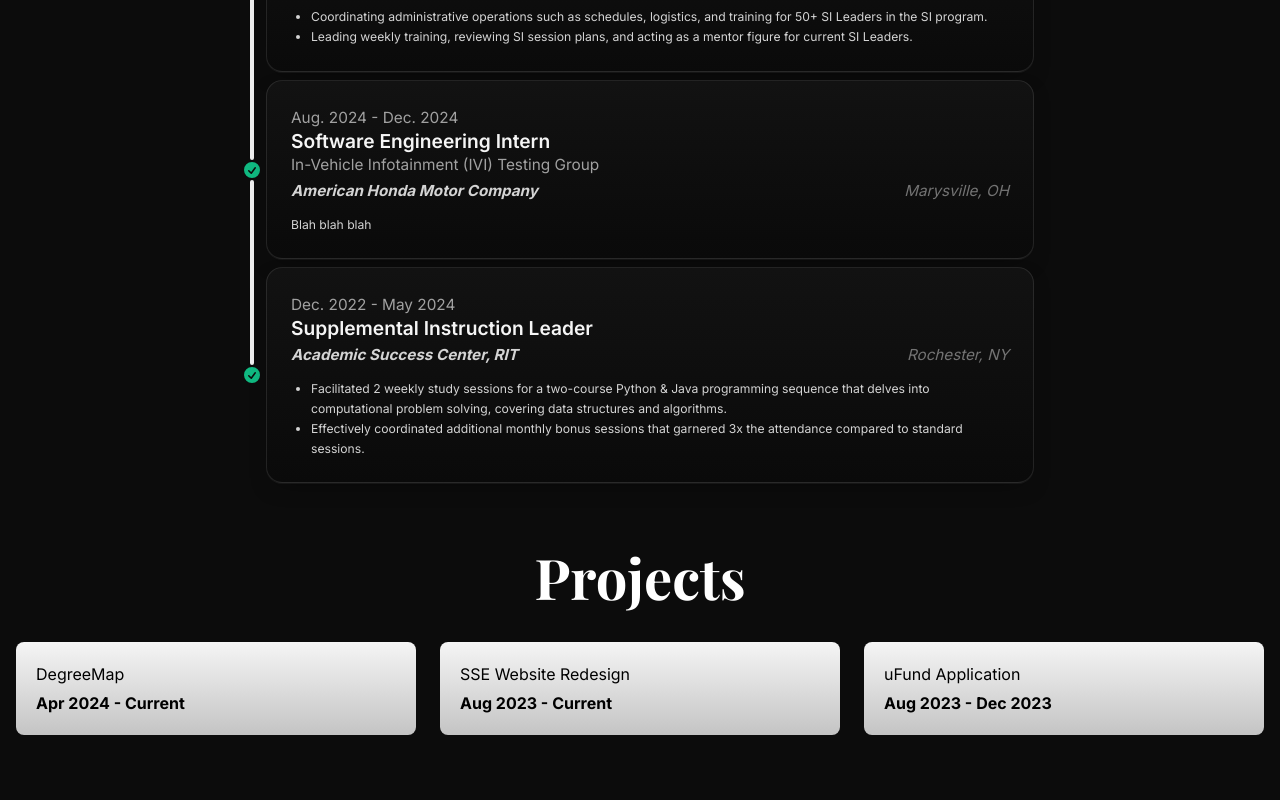
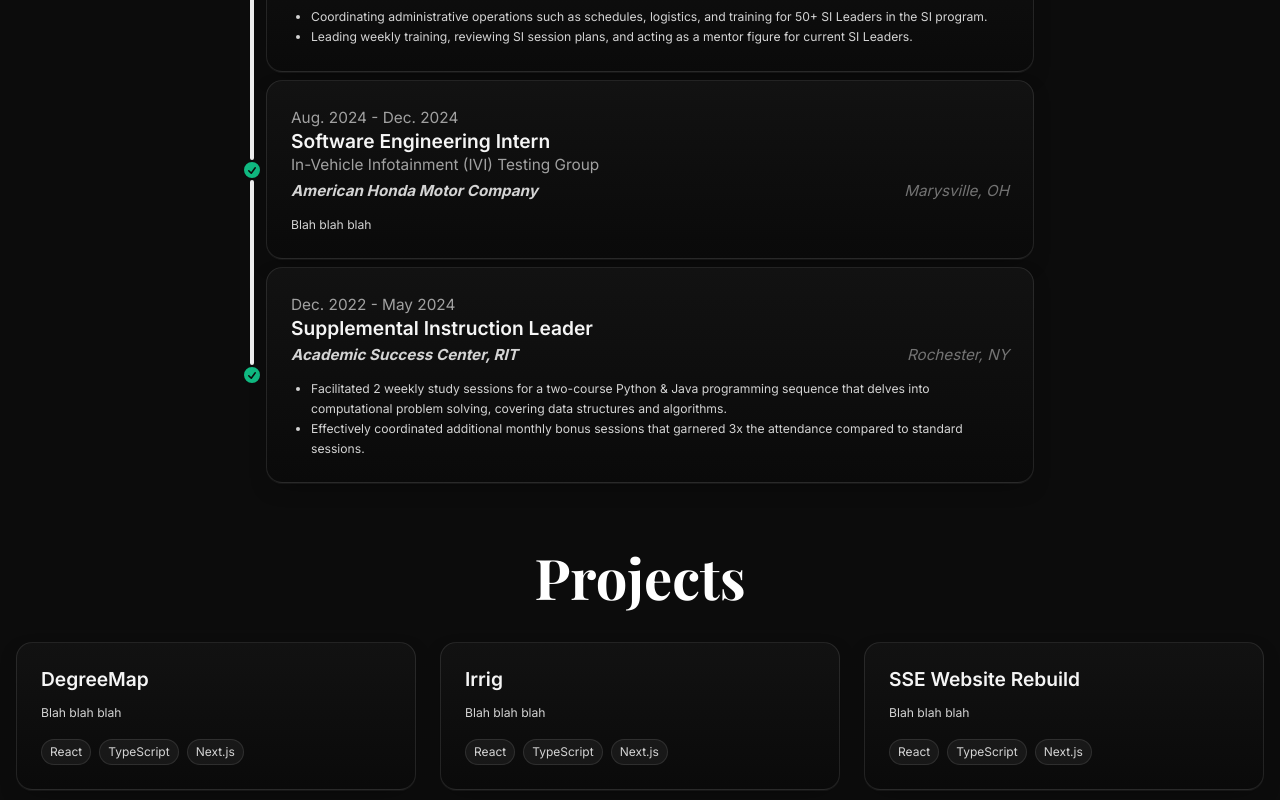
Before and after one commit to chris-morgado/the-website, a Next.js app in the folder next/: page / in a window 1280 px wide. Shown: the part 816-1616 px from the top of the page. Before the commit the page ends 1561 px from the top, so only its background shows below. Built offline with nearby package versions, Linux system fonts and the light colour scheme; a web font is replaced by a local one.

Commit message:
Updated project cards to new style for website

```diff
--- a/next/app/page.tsx
+++ b/next/app/page.tsx
@@ -1,6 +1,6 @@
 import React from 'react';
 import MainNavBar from '../components/nav/navbars';
-import { ProjectScrollCard } from './projects/ProjectCards';
+import { ProjectScrollCard } from '../components/experience/ProjectCard';
 import { projects } from './projects/Projects';
 import { ExperienceTimeline } from '../components/experience/ExperienceTimeline';
 import { ClearPill } from '../components/ui/ClearPill';
@@ -44,6 +44,27 @@ const experienceItems = [
     location: "Rochester, NY",
     blurb:
       "Facilitated 2 weekly study sessions for a two-course Python & Java programming sequence that delves into computational problem solving, covering data structures and algorithms.\nEffectively coordinated additional monthly bonus sessions that garnered 3x the attendance compared to standard sessions.",
+    accent: "text-emerald-400",
+  },
+]
+
+const projectItems = [
+  {
+    title: "DegreeMap",
+    blurb: "Blah blah blah",
+    tags: ["React", "TypeScript", "Next.js"],
+    accent: "text-emerald-400",
+  },
+  {
+    title: "Irrig",
+    blurb: "Blah blah blah",
+    tags: ["React", "TypeScript", "Next.js"],
+    accent: "text-emerald-400",
+  },
+  {
+    title: "SSE Website Rebuild",
+    blurb: "Blah blah blah",
+    tags: ["React", "TypeScript", "Next.js"],
     accent: "text-emerald-400",
   },
 ]
@@ -111,9 +132,9 @@ const Home: React.FC = () => {
           </h1>
 
           <div className="mt-4 mx-4 grid gap-6 grid-cols-1 md:grid-cols-2 xl:grid-cols-3 auto-rows-fr max-w-7xl mx-auto px-4">
-            <ProjectScrollCard project={projects[8]} ></ProjectScrollCard>
-            <ProjectScrollCard project={projects[4]} ></ProjectScrollCard>
-            <ProjectScrollCard project={projects[3]} ></ProjectScrollCard>
+            <ProjectScrollCard project={projectItems[0]} ></ProjectScrollCard>
+            <ProjectScrollCard project={projectItems[1]} ></ProjectScrollCard>
+            <ProjectScrollCard project={projectItems[2]} ></ProjectScrollCard>
           </div>
         </div>
       </div>
--- a/next/app/projects/ProjectCards.tsx
+++ /dev/null
@@ -1,39 +0,0 @@
-import Link from "next/link";
-
-type ProjectCardProps = {
-    project: Project;
-};
-
-export const ProjectCard: React.FC<ProjectCardProps> = ({project}) => {
-    return (
-        <>
-            <div className="project-card">
-
-
-            </div>
-        </>
-    );
-}
-
-export const ProjectScrollCard: React.FC<ProjectCardProps> = ({project}) => {
-    // Function to format dates as 'Month Year'
-    const formatDate = (date) => {
-       if (!date) return 'Current';
-       const monthYearFormat = new Intl.DateTimeFormat('en', { month: 'short', year: 'numeric' });
-       return monthYearFormat.format(new Date(date));
-    };
-
-    const newSlug = "projects/"+project.slug;
-
-    return (
-      <Link href={newSlug} className="project-scroll-card w-full">
-        <div>
-          <h2>{project.title}</h2>
-          <p>
-            <b>{formatDate(project.start_date)} - {formatDate(project.end_date)}</b>
-          </p>
-          {project.completed === false && <span className="status-current">Current</span>}
-        </div>
-      </Link>
-    );
-}
--- /dev/null
+++ b/next/components/experience/ProjectCard.tsx
@@ -0,0 +1,90 @@
+import Link from "next/link";
+import { ReactNode } from "react";
+
+export type ProjectItem = {
+  icon?: ReactNode;
+  title: string;
+  blurb: string;
+  tags?: string[];
+  accent?: string;
+};
+
+
+export const ProjectCard: React.FC<ProjectItem> = (project) => {
+  return (
+    <>
+      <div className="project-card">
+
+
+      </div>
+    </>
+  );
+}
+
+export function ProjectScrollCard({ project }: {project: ProjectItem}) {
+  const blurbLines = project.blurb.split(/\r?\n/).map(s => s.trim()).filter(Boolean);
+
+  return (
+    <div className="relative w-full max-w-3xl">
+      <div
+        className="absolute left-0 top-0 h-full w-1 rounded-l-2xl"
+        style={{ background: project.accent || "rgb(16 185 129)" /* emerald-500 */ }}
+      />
+      <div
+        className="
+		relative
+		rounded-2xl
+		border border-white/10
+		bg-gradient-to-b from-[#121212] to-[#0a0a0a]
+		backdrop-blur
+		p-4 sm:p-6 pl-6
+		shadow-[0_1px_0_0_rgba(255,255,255,0.05),0_8px_24px_-12px_rgba(0,0,0,0.6)]
+		transition
+		hover:border-emerald-400/70
+		hover:shadow-[0_0_0_1px_rgba(16,185,129,0.35),0_0_24px_4px_rgba(16,185,129,0.25)]
+		text-neutral-200
+		cursor-default
+        "
+      >
+        <header className="grid grid-cols-[1fr_auto] items-baseline gap-x-3">
+          <h3 className="m-0 font-semibold leading-tight text-[clamp(1rem,1.5vw,2.6rem)] text-neutral-100">
+            {project.title}
+          </h3>
+        </header>
+
+
+        {blurbLines.length > 1 ? (
+          <ul className="mt-3 list-disc list-outside pl-5 text-[clamp(.75rem,.95vw,.95rem)] leading-relaxed text-neutral-300">
+            {blurbLines.map((line, i) => <li key={i}>{line}</li>)}
+          </ul>
+        ) : (
+          <p className="mt-3 leading-relaxed text-[clamp(.75rem,.95vw,.95rem)] text-neutral-300">
+            {blurbLines[0] || ""}
+          </p>
+        )}
+
+        {/* Tags */}
+        {project.tags?.length ? (
+          <div className="mt-4 flex flex-wrap gap-2">
+            {project.tags.map((t, i) => (
+              <span
+                key={i}
+                className="
+                  inline-flex items-center rounded-full
+                  border border-white/10
+                  bg-white/5
+                  px-2 py-1 text-xs
+                  text-neutral-300
+                  hover:bg-white/10
+                  transition
+                "
+              >
+                {t}
+              </span>
+            ))}
+          </div>
+        ) : null}
+      </div>
+    </div>
+  );
+}
```
